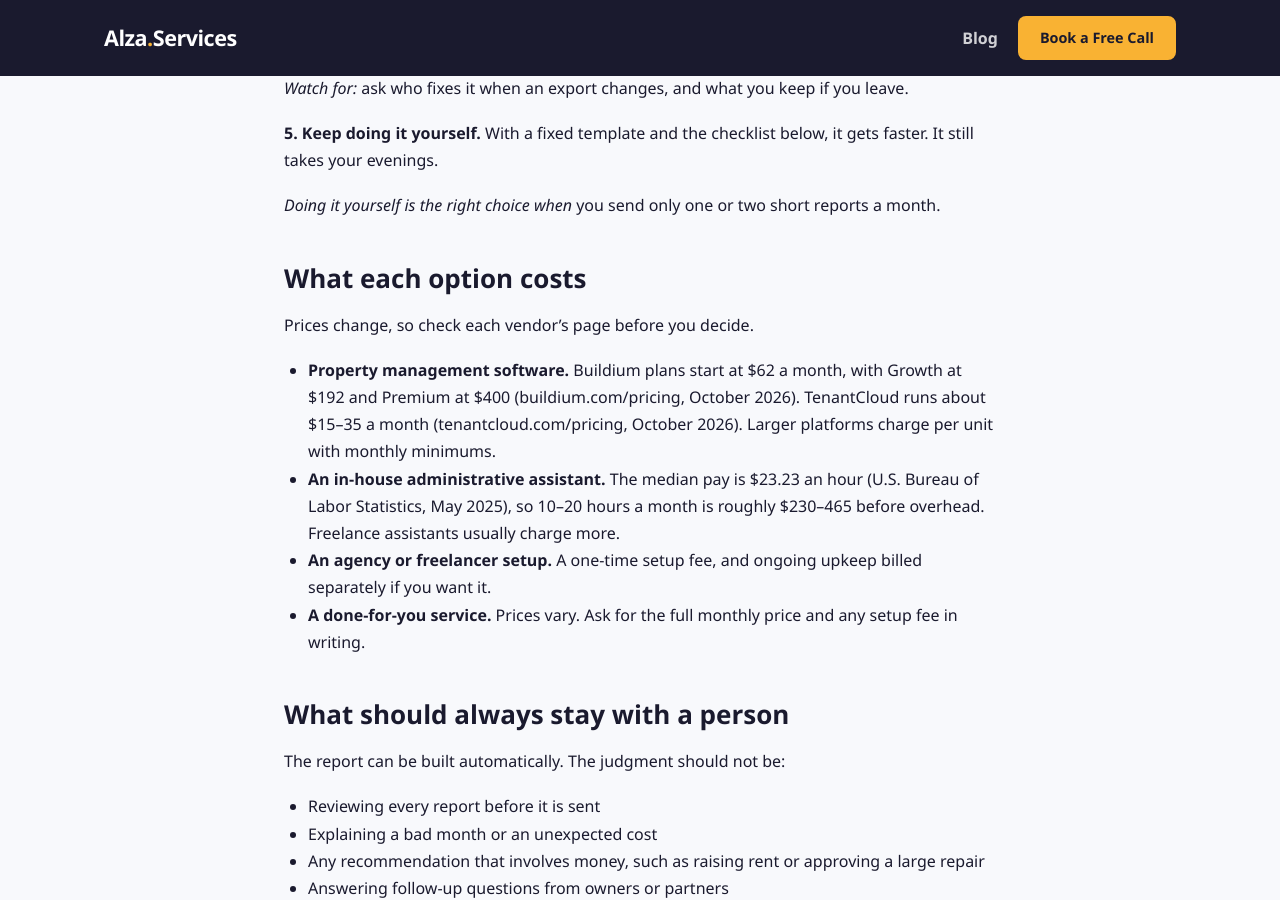
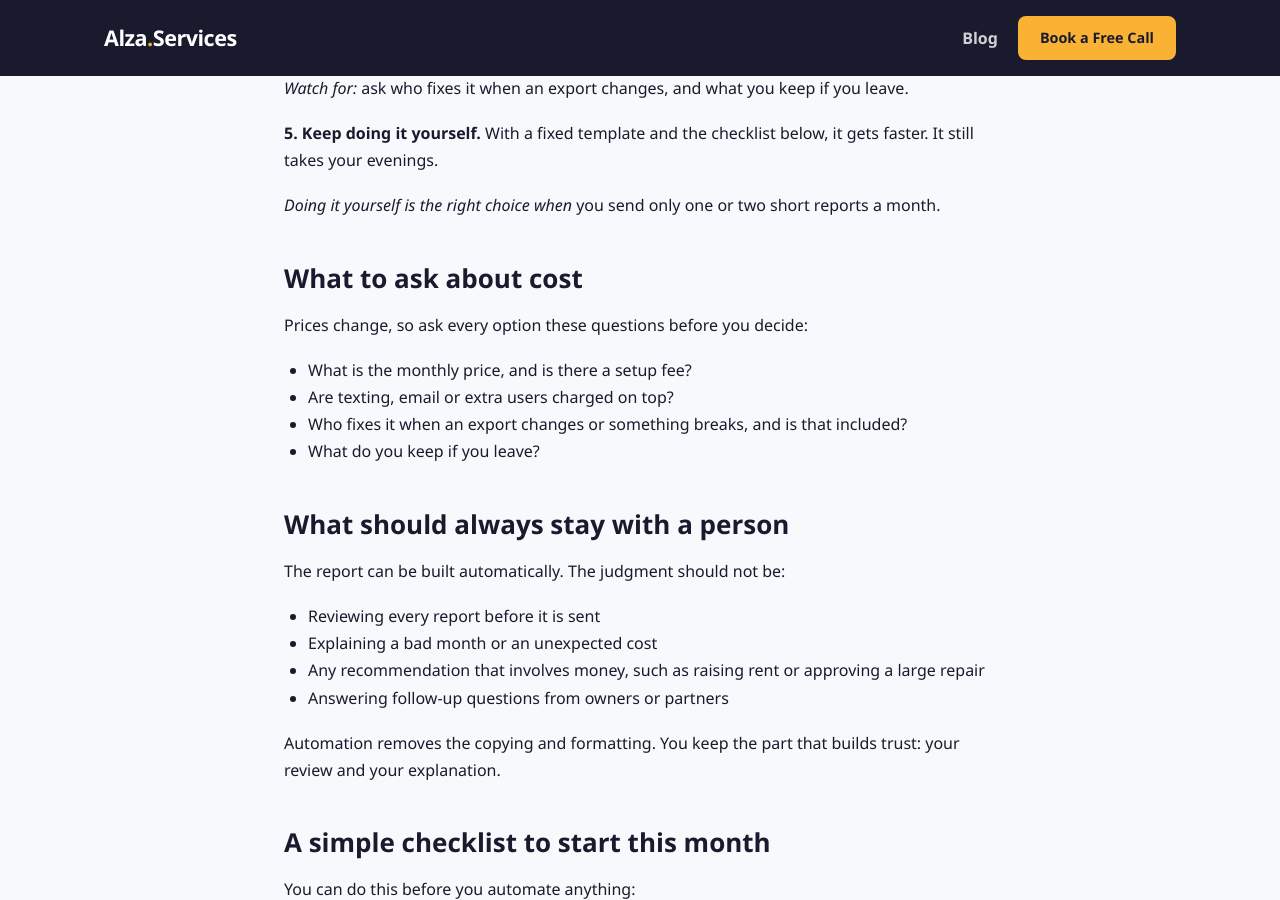
Before and after one commit to getsapalacios/alzallc.com, a Jekyll site: the page built from _posts/2026-12-01-monthly-report-automation.md, in a window 1280 px wide and 900 px high, scrolled down 2992 px. Built offline with Jekyll 4.4.1, drawn with Linux system fonts in a browser that asks for light colours; some of the changed text lies outside the part shown.

Commit message:
Blog: remove prices, replace cost sections with 'What to ask about cost'
Owner approved 2026-10-26.

Co-Authored-By: Claude Opus 5.5 <noreply@anthropic.com>

```diff
--- a/_posts/2026-12-01-monthly-report-automation.md
+++ b/_posts/2026-12-01-monthly-report-automation.md
@@ -82,14 +82,14 @@ There are several ways to stop building the report by hand. Each has a real plac
 
 *Doing it yourself is the right choice when* you send only one or two short reports a month.
 
-## What each option costs
+## What to ask about cost
 
-Prices change, so check each vendor's page before you decide.
+Prices change, so ask every option these questions before you decide:
 
-- **Property management software.** Buildium plans start at $62 a month, with Growth at $192 and Premium at $400 (buildium.com/pricing, October 2026). TenantCloud runs about $15–35 a month (tenantcloud.com/pricing, October 2026). Larger platforms charge per unit with monthly minimums.
-- **An in-house administrative assistant.** The median pay is $23.23 an hour (U.S. Bureau of Labor Statistics, May 2025), so 10–20 hours a month is roughly $230–465 before overhead. Freelance assistants usually charge more.
-- **An agency or freelancer setup.** A one-time setup fee, and ongoing upkeep billed separately if you want it.
-- **A done-for-you service.** Prices vary. Ask for the full monthly price and any setup fee in writing.
+- What is the monthly price, and is there a setup fee?
+- Are texting, email or extra users charged on top?
+- Who fixes it when an export changes or something breaks, and is that included?
+- What do you keep if you leave?
 
 ## What should always stay with a person
 
```
Also changed, not shown: other parts of _posts/2026-12-01-monthly-report-automation.md (+1 -1 lines), _posts/2026-11-03-property-manager-tenant-follow-up.md (+6 -6 lines), _posts/2026-11-09-lead-follow-up-inbox.md (+6 -4 lines).
